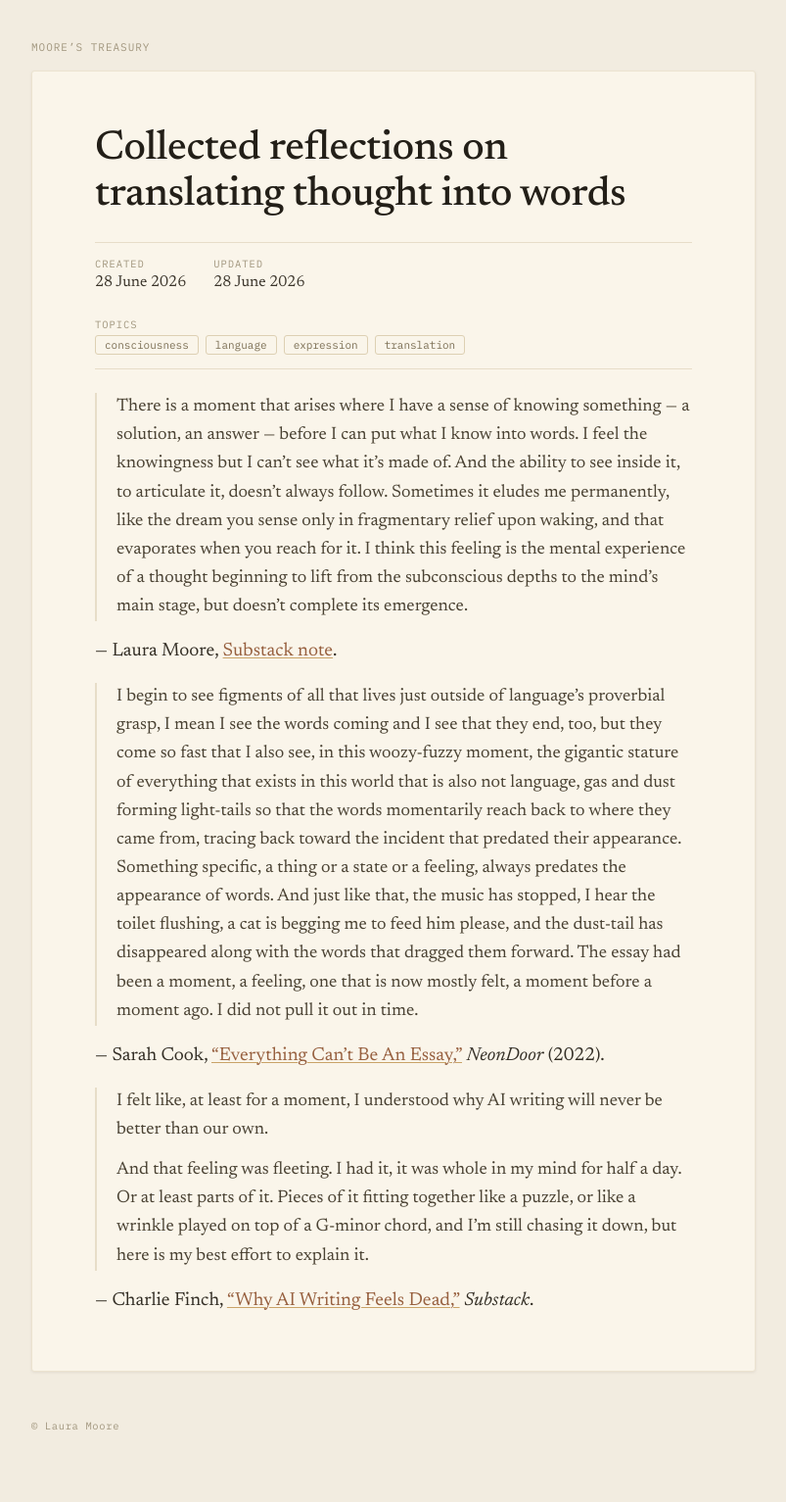
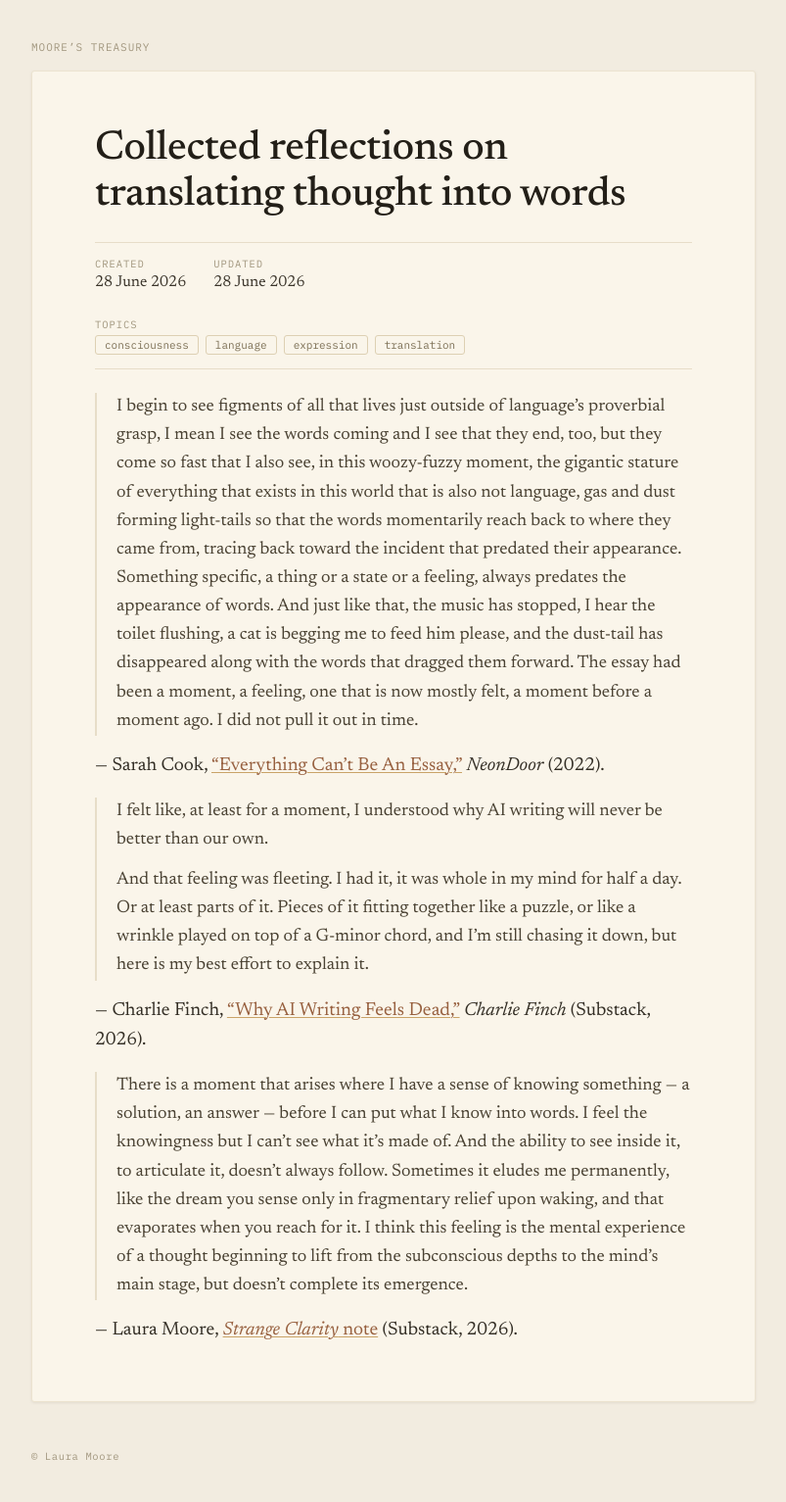
Before and after one commit to lauramoorewrites-del/treasury, a Jekyll site: the page built from _pages/translating-thought-into-words.md, in a window 1280 px wide. Shown: the whole page at 98% size, without its empty margins (238-1041 px from the left). Built offline with Jekyll 4.4.1, drawn with Linux system fonts in a browser that asks for light colours; before the commit the page ends 1502 px from its top, so only the background shows below that; part of the change alters nothing that is shown.

Commit message:
Reorder translating-thought entry, add dates, fix Substack citations
Co-Authored-By: Claude Opus 4.6 (1M context) <noreply@anthropic.com>

```diff
--- a/_pages/translating-thought-into-words.md
+++ b/_pages/translating-thought-into-words.md
@@ -5,10 +5,6 @@ created: "28 June 2026"
 updated: "28 June 2026"
 topics: [consciousness, language, expression, translation]
 ---
-
-> There is a moment that arises where I have a sense of knowing something — a solution, an answer — before I can put what I know into words. I feel the knowingness but I can't see what it's made of. And the ability to see inside it, to articulate it, doesn't always follow. Sometimes it eludes me permanently, like the dream you sense only in fragmentary relief upon waking, and that evaporates when you reach for it. I think this feeling is the mental experience of a thought beginning to lift from the subconscious depths to the mind's main stage, but doesn't complete its emergence.
-
-— Laura Moore, [Substack note](https://substack.com/@strangeclarity/note/c-274467347?r=emcf2&utm_source=notes-share-action&utm_medium=web).
 
 > I begin to see figments of all that lives just outside of language's proverbial grasp, I mean I see the words coming and I see that they end, too, but they come so fast that I also see, in this woozy-fuzzy moment, the gigantic stature of everything that exists in this world that is also not language, gas and dust forming light-tails so that the words momentarily reach back to where they came from, tracing back toward the incident that predated their appearance. Something specific, a thing or a state or a feeling, always predates the appearance of words. And just like that, the music has stopped, I hear the toilet flushing, a cat is begging me to feed him please, and the dust-tail has disappeared along with the words that dragged them forward. The essay had been a moment, a feeling, one that is now mostly felt, a moment before a moment ago. I did not pull it out in time.
 
@@ -18,4 +14,8 @@ topics: [consciousness, language, expression, translation]
 >
 > And that feeling was fleeting. I had it, it was whole in my mind for half a day. Or at least parts of it. Pieces of it fitting together like a puzzle, or like a wrinkle played on top of a G-minor chord, and I'm still chasing it down, but here is my best effort to explain it.
 
-— Charlie Finch, ["Why AI Writing Feels Dead,"](https://charliefinch10.substack.com/p/why-ai-writing-feels-dead) *Substack*.
+— Charlie Finch, ["Why AI Writing Feels Dead,"](https://charliefinch10.substack.com/p/why-ai-writing-feels-dead) *Charlie Finch* (Substack, 2026).
+
+> There is a moment that arises where I have a sense of knowing something — a solution, an answer — before I can put what I know into words. I feel the knowingness but I can't see what it's made of. And the ability to see inside it, to articulate it, doesn't always follow. Sometimes it eludes me permanently, like the dream you sense only in fragmentary relief upon waking, and that evaporates when you reach for it. I think this feeling is the mental experience of a thought beginning to lift from the subconscious depths to the mind's main stage, but doesn't complete its emergence.
+
+— Laura Moore, [*Strange Clarity* note](https://substack.com/@strangeclarity/note/c-274467347?r=emcf2&utm_source=notes-share-action&utm_medium=web) (Substack, 2026).
```
